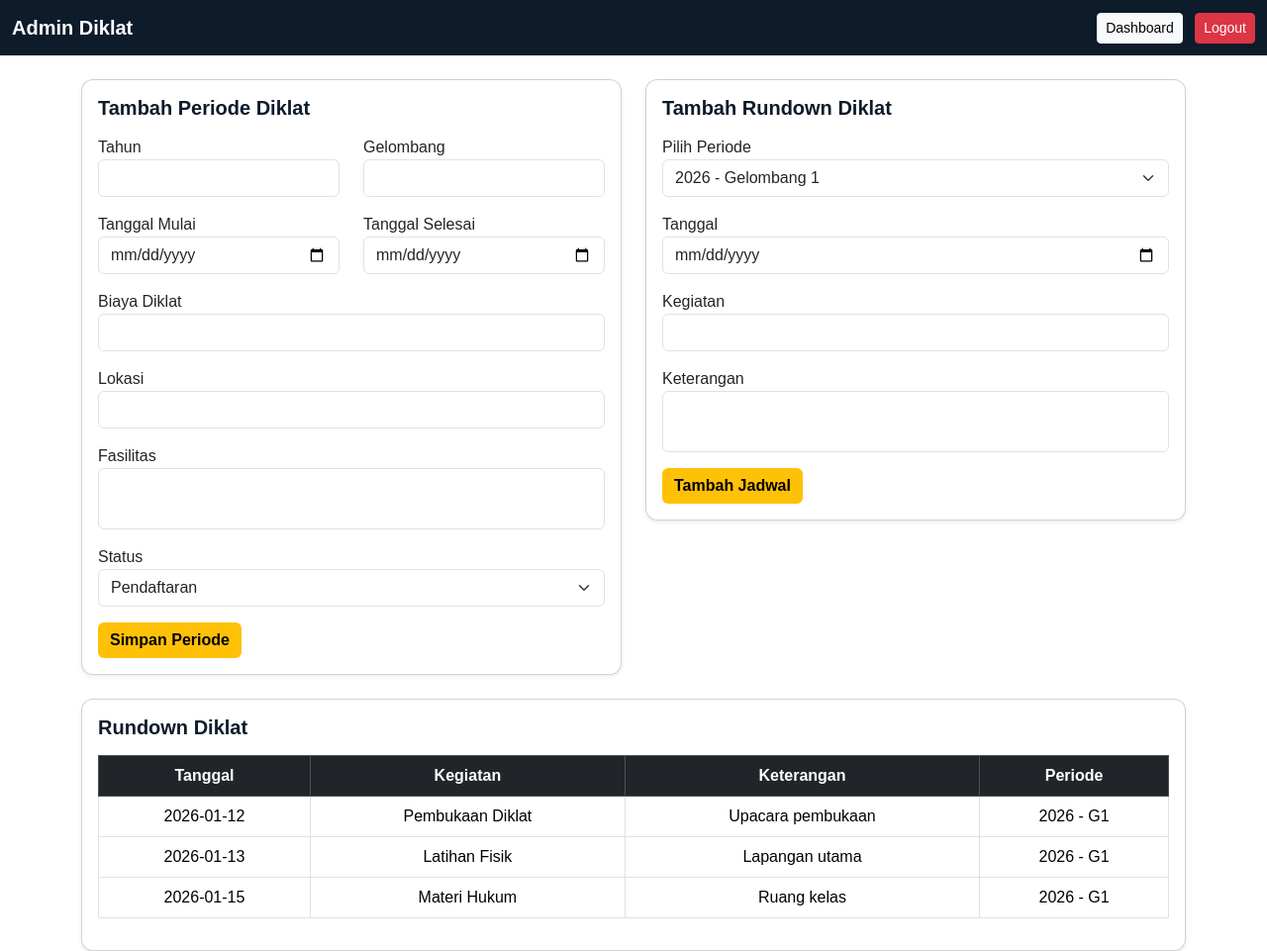
After one commit to Shofa-58/Sistem-Satpam, a PHP site: page /admin_persiapan_diklat.php in a window 1280 px wide. The commit adds this page. Shown: the whole page at 99% size. Run offline with PHP 8.4, Linux system fonts and the light colour scheme; the visitor is signed in with stand-in values (Sample User, id 1); data comes from the database, SQL or seed files in the repository.

Commit message:
yang peserta belum (maslah di periode, bedain siswa dan peserta anjing)

```diff
--- /dev/null
+++ b/admin_persiapan_diklat.php
@@ -0,0 +1,251 @@
+<?php
+session_start();
+include "koneksi.php";
+
+if(!isset($_SESSION['role']) || $_SESSION['role'] != "admin"){
+    header("location:login.php");
+    exit;
+}
+
+if(isset($_POST['tambah_periode'])){
+
+$tahun = $_POST['tahun'];
+$gelombang = $_POST['gelombang'];
+$tanggal_mulai = $_POST['tanggal_mulai'];
+$tanggal_selesai = $_POST['tanggal_selesai'];
+$biaya = $_POST['biaya'];
+$lokasi = $_POST['lokasi'];
+$fasilitas = $_POST['fasilitas'];
+$status = $_POST['status'];
+
+mysqli_query($conn,"
+INSERT INTO periode_diklat
+(tahun,gelombang,tanggal_mulai,tanggal_selesai,biaya,lokasi,fasilitas,status)
+VALUES
+('$tahun','$gelombang','$tanggal_mulai','$tanggal_selesai','$biaya','$lokasi','$fasilitas','$status')
+");
+
+header("location:admin_persiapan_diklat.php");
+}
+
+if(isset($_POST['tambah_jadwal'])){
+
+$tanggal = $_POST['tanggal'];
+$kegiatan = $_POST['kegiatan'];
+$keterangan = $_POST['keterangan'];
+$id_periode = $_POST['id_periode'];
+
+mysqli_query($conn,"
+INSERT INTO jadwal_diklat
+(tanggal,kegiatan,keterangan,id_periode)
+VALUES
+('$tanggal','$kegiatan','$keterangan','$id_periode')
+");
+
+header("location:admin_persiapan_diklat.php");
+}
+
+$periode = mysqli_query($conn,"SELECT * FROM periode_diklat ORDER BY tahun DESC");
+
+$jadwal = mysqli_query($conn,"
+SELECT j.*,p.tahun,p.gelombang
+FROM jadwal_diklat j
+LEFT JOIN periode_diklat p
+ON j.id_periode=p.id_periode
+ORDER BY j.tanggal ASC
+");
+?>
+
+<!DOCTYPE html>
+<html lang="id">
+<head>
+<meta charset="UTF-8">
+<title>Persiapan Diklat</title>
+<meta name="viewport" content="width=device-width, initial-scale=1.0">
+
+<link href="https://cdn.jsdelivr.net/npm/bootstrap@5.3.2/dist/css/bootstrap.min.css" rel="stylesheet">
+<link rel="stylesheet" href="css/base.css">
+<link rel="stylesheet" href="css/admin_persiapan_diklat.css">
+
+</head>
+<body>
+
+<nav class="navbar navbar-expand-lg navbar-dark" style="background-color: var(--navy);">
+<div class="container-fluid">
+<a class="navbar-brand fw-bold" href="#">Admin Diklat</a>
+
+<div class="ms-auto">
+<a href="dashboard_admin.php" class="btn btn-sm btn-light me-2">Dashboard</a>
+<a href="logout.php" class="btn btn-sm btn-danger">Logout</a>
+</div>
+</div>
+</nav>
+
+<div class="container mt-4">
+
+<div class="row g-4">
+
+<div class="col-lg-6">
+
+<div class="card shadow-sm">
+<div class="card-body">
+
+<h5 class="mb-3">Tambah Periode Diklat</h5>
+
+<form method="POST">
+
+<div class="row">
+<div class="col-md-6 mb-3">
+<label>Tahun</label>
+<input type="number" name="tahun" class="form-control" required>
+</div>
+
+<div class="col-md-6 mb-3">
+<label>Gelombang</label>
+<input type="number" name="gelombang" class="form-control" required>
+</div>
+</div>
+
+<div class="row">
+<div class="col-md-6 mb-3">
+<label>Tanggal Mulai</label>
+<input type="date" name="tanggal_mulai" class="form-control" required>
+</div>
+
+<div class="col-md-6 mb-3">
+<label>Tanggal Selesai</label>
+<input type="date" name="tanggal_selesai" class="form-control" required>
+</div>
+</div>
+
+<div class="mb-3">
+<label>Biaya Diklat</label>
+<input type="number" name="biaya" class="form-control">
+</div>
+
+<div class="mb-3">
+<label>Lokasi</label>
+<input type="text" name="lokasi" class="form-control">
+</div>
+
+<div class="mb-3">
+<label>Fasilitas</label>
+<textarea name="fasilitas" class="form-control"></textarea>
+</div>
+
+<div class="mb-3">
+<label>Status</label>
+<select name="status" class="form-select">
+<option value="pendaftaran">Pendaftaran</option>
+<option value="berjalan">Berjalan</option>
+<option value="selesai">Selesai</option>
+</select>
+</div>
+
+<button class="btn btn-warning" name="tambah_periode">
+Simpan Periode
+</button>
+
+</form>
+
+</div>
+</div>
+
+</div>
+
+<div class="col-lg-6">
+
+<div class="card shadow-sm">
+<div class="card-body">
+
+<h5 class="mb-3">Tambah Rundown Diklat</h5>
+
+<form method="POST">
+
+<div class="mb-3">
+<label>Pilih Periode</label>
+
+<select name="id_periode" class="form-select">
+<?php while($p=mysqli_fetch_assoc($periode)){ ?>
+<option value="<?php echo $p['id_periode']; ?>">
+<?php echo $p['tahun']." - Gelombang ".$p['gelombang']; ?>
+</option>
+<?php } ?>
+</select>
+
+</div>
+
+<div class="mb-3">
+<label>Tanggal</label>
+<input type="date" name="tanggal" class="form-control">
+</div>
+
+<div class="mb-3">
+<label>Kegiatan</label>
+<input type="text" name="kegiatan" class="form-control">
+</div>
+
+<div class="mb-3">
+<label>Keterangan</label>
+<textarea name="keterangan" class="form-control"></textarea>
+</div>
+
+<button class="btn btn-warning" name="tambah_jadwal">
+Tambah Jadwal
+</button>
+
+</form>
+
+</div>
+</div>
+
+</div>
+
+</div>
+
+<div class="card shadow-sm mt-4">
+<div class="card-body">
+
+<h5 class="mb-3">Rundown Diklat</h5>
+
+<div class="table-responsive">
+
+<table class="table table-bordered table-hover text-center align-middle">
+
+<thead class="table-dark">
+<tr>
+<th>Tanggal</th>
+<th>Kegiatan</th>
+<th>Keterangan</th>
+<th>Periode</th>
+</tr>
+</thead>
+
+<tbody>
+
+<?php while($j=mysqli_fetch_assoc($jadwal)){ ?>
+
+<tr>
+<td><?php echo $j['tanggal']; ?></td>
+<td><?php echo $j['kegiatan']; ?></td>
+<td><?php echo $j['keterangan']; ?></td>
+<td><?php echo $j['tahun']." - G".$j['gelombang']; ?></td>
+</tr>
+
+<?php } ?>
+
+</tbody>
+
+</table>
+
+</div>
+
+</div>
+</div>
+
+</div>
+
+<script src="https://cdn.jsdelivr.net/npm/bootstrap@5.3.2/dist/js/bootstrap.bundle.min.js"></script>
+
+</body>
+</html>
--- /dev/null
+++ b/css/admin_persiapan_diklat.css
@@ -0,0 +1,30 @@
+.card{
+border-radius:12px;
+}
+
+.card h5{
+font-weight:600;
+color:var(--navy);
+}
+
+textarea{
+resize:none;
+}
+
+.table td{
+vertical-align:middle;
+}
+
+.btn-warning{
+background:var(--yellow);
+border:none;
+font-weight:600;
+}
+
+.btn-warning:hover{
+opacity:0.9;
+}
+
+.table-hover tbody tr:hover{
+background:#f3f6fb;
+}
--- a/dashboard_admin.php
+++ b/dashboard_admin.php
@@ -56,6 +56,7 @@ $data = mysqli_query($conn, "
                     </a>
                     <ul class="dropdown-menu dropdown-menu-end">
                         <li><a class="dropdown-item" href="admin_status_siswa.php">Kelola Status</a></li>
+                        <li><a class="dropdown-item" href="admin_persiapan_diklat.php">Persiapan Diklat</a></li>
                         <li><a class="dropdown-item" href="admin_buat_akun.php">Buat Akun</a></li>
                         <li><hr class="dropdown-divider"></li>
                         <li><a class="dropdown-item text-danger" href="logout.php">Logout</a></li>
--- a/login.php
+++ b/login.php
@@ -11,7 +11,7 @@ if(isset($_SESSION['role'])){
             header("Location: dashboard_admin.php");
             break;
         case 'siswa':
-            header("Location: dashboard_siswa.php");
+            header("Location: dashboard_peserta.php");
             break;
         case 'publikasi':
             header("Location: dashboard_publikasi.php");
@@ -50,7 +50,7 @@ if($_SERVER['REQUEST_METHOD'] === 'POST'){
                     header("Location: dashboard_admin.php");
                     break;
                 case 'siswa':
-                    header("Location: dashboard_siswa.php");
+                    header("Location: dashboard_peserta.php");
                     break;
                 case 'publikasi':
                     header("Location: dashboard_publikasi.php");
```
Also changed, not shown: css/dashboard_peserta.css (added, +16 -0 lines), dashboard_peserta.php (added, +145 -0 lines).
